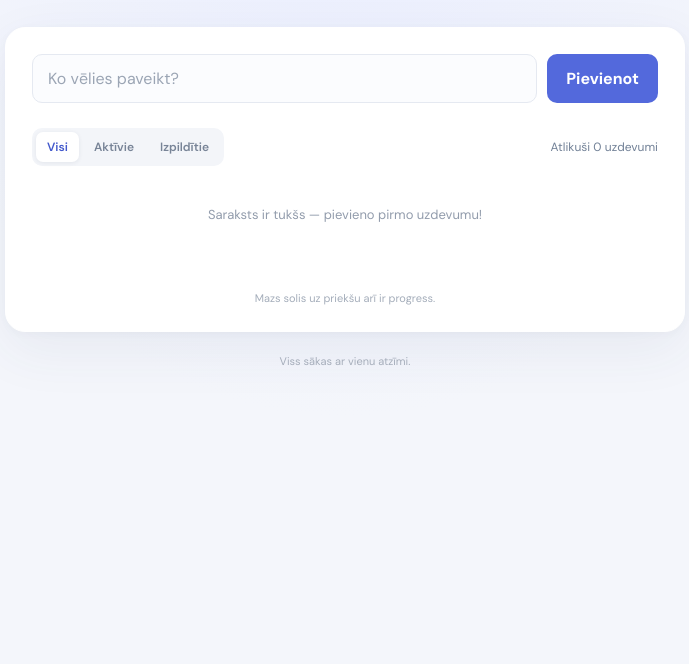
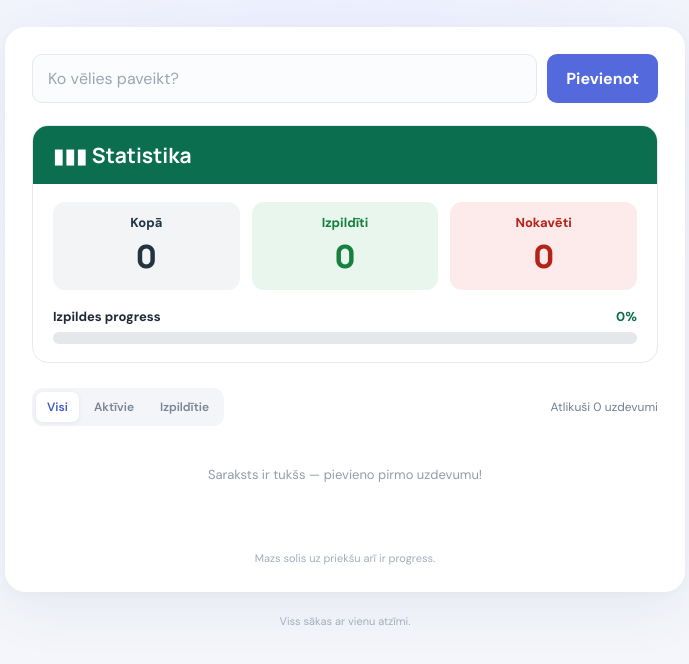
Before and after one commit to andisg/mi-pd1-uzdevumi, a plain HTML site: page index.html in a window 1280 px wide. Shown: the part 194-858 px from the top of the page, without its empty margins (295-984 px from the left). Before the commit the page ends 800 px from the top, so only its background shows below. Drawn offline with Linux system fonts and the light colour scheme.

```diff
--- a/app.js
+++ b/app.js
@@ -45,6 +45,21 @@ function dzestUzdevumu(id) {
   atjaunotSaskarni();
 }
 
+// Atjauno statistikas skaitļus un izpildes progresa joslu.
+function renderStats() {
+  const total = uzdevumi.length;
+  const completed = uzdevumi.filter((uzdevums) => uzdevums.done).length;
+  const sodien = new Date(Date.now() - new Date().getTimezoneOffset() * 60000).toISOString().slice(0, 10);
+  const overdue = uzdevumi.filter((uzdevums) => !uzdevums.done && uzdevums.due && uzdevums.due < sodien).length;
+  const percent = total ? Math.round((completed / total) * 100) : 0;
+  document.querySelector('#stats-total').textContent = total;
+  document.querySelector('#stats-completed').textContent = completed;
+  document.querySelector('#stats-overdue').textContent = overdue;
+  document.querySelector('#stats-percent').textContent = `${percent}%`;
+  document.querySelector('#stats-progress').setAttribute('aria-valuenow', String(percent));
+  document.querySelector('#stats-progress-fill').style.width = `${percent}%`;
+}
+
 // Izveido viena uzdevuma HTML elementu, izmantojot drošu teksta ievietošanu.
 function izveidotUzdevumaElementu(uzdevums) {
   const elements = document.createElement('li');
@@ -81,6 +96,7 @@ function attēlotUzdevumus() {
   }
   const atlikusi = uzdevumi.filter((uzdevums) => !uzdevums.done).length;
   skaititajs.textContent = `Atlikuši ${atlikusi} ${atlikusi === 1 ? 'uzdevums' : 'uzdevumi'}`;
+  renderStats();
 }
 
 // Saglabā izmaiņas un atjauno redzamo sarakstu.
--- a/index.html
+++ b/index.html
@@ -23,6 +23,33 @@
         <button id="add-btn" type="submit">Pievienot</button>
       </form>
 
+      <section class="statistika" aria-labelledby="statistikas-virsraksts">
+        <h2 id="statistikas-virsraksts"><span aria-hidden="true">▮▮▮</span> Statistika</h2>
+        <div class="statistikas-kartites">
+          <article class="statistikas-kartite statistikas-kopa">
+            <h3>Kopā</h3>
+            <p id="stats-total">0</p>
+          </article>
+          <article class="statistikas-kartite statistikas-izpilditi">
+            <h3>Izpildīti</h3>
+            <p id="stats-completed">0</p>
+          </article>
+          <article class="statistikas-kartite statistikas-nokaveti">
+            <h3>Nokavēti</h3>
+            <p id="stats-overdue">0</p>
+          </article>
+        </div>
+        <div class="statistikas-progress">
+          <div class="statistikas-progress-teksts">
+            <span>Izpildes progress</span>
+            <span id="stats-percent">0%</span>
+          </div>
+          <div id="stats-progress" class="statistikas-progress-sliede" role="progressbar" aria-label="Izpildes progress" aria-valuemin="0" aria-valuemax="100" aria-valuenow="0">
+            <span id="stats-progress-fill"></span>
+          </div>
+        </div>
+      </section>
+
       <div class="riki" aria-label="Saraksta filtri">
         <div class="filtri" role="group" aria-label="Filtrēt uzdevumus">
           <button class="filtrs aktīvs" type="button" data-filter="all" aria-pressed="true">Visi</button>
--- a/style.css
+++ b/style.css
@@ -38,6 +38,20 @@ h1 { margin: 0; font-family: Manrope, sans-serif; font-size: clamp(34px, 7vw, 46
 #add-btn { flex: 0 0 auto; padding: 0 19px; border: 0; border-radius: 10px; color: #fff; background: var(--zils); font-weight: 700; transition: background .2s, transform .2s; }
 #add-btn:hover { transform: translateY(-1px); background: #4359cc; }
 
+.statistika { overflow: hidden; margin-top: 22px; border: 1px solid var(--robeza); border-radius: 16px; background: #fff; }
+.statistika > h2 { margin: 0; padding: 15px 20px; color: #fff; background: #0b6e4f; font-family: Manrope, sans-serif; font-size: 21px; }
+.statistikas-kartites { display: grid; grid-template-columns: repeat(3, minmax(0, 1fr)); gap: 12px; padding: 18px 20px; }
+.statistikas-kartite { padding: 12px; border-radius: 12px; color: #203442; background: #f3f4f6; text-align: center; }
+.statistikas-kartite h3 { margin: 0; font-size: 13px; }
+.statistikas-kartite p { margin: 3px 0 0; font-family: Manrope, sans-serif; font-size: 32px; font-weight: 800; }
+.statistikas-izpilditi { color: #16803c; background: #e8f6ee; }
+.statistikas-nokaveti { color: #b42318; background: #fdeaea; }
+.statistikas-progress { padding: 0 20px 18px; }
+.statistikas-progress-teksts { display: flex; justify-content: space-between; margin-bottom: 7px; font-size: 13px; font-weight: 700; }
+#stats-percent { color: #0b6e4f; }
+.statistikas-progress-sliede { height: 12px; overflow: hidden; border-radius: 999px; background: #e5e7eb; }
+#stats-progress-fill { display: block; width: 0; height: 100%; border-radius: inherit; background: #0b6e4f; transition: width .25s ease; }
+
 .riki { display: flex; align-items: center; justify-content: space-between; gap: 12px; margin: 25px 0 12px; }
 .filtri { display: flex; gap: 4px; padding: 4px; border-radius: 10px; background: #f3f5f9; }
 .filtrs { padding: 7px 11px; border: 0; border-radius: 7px; color: #788497; background: transparent; font-size: 12px; font-weight: 600; transition: color .2s, background .2s, box-shadow .2s; }
@@ -65,6 +79,10 @@ footer { margin-top: 22px; color: #a5adba; font-size: 11px; text-align: center;
   .panelis { padding: 18px 16px; border-radius: 16px; }
   .pievienosana { gap: 7px; }
   #add-btn { padding: 0 13px; }
+  .statistikas-kartites { gap: 7px; padding: 14px 10px; }
+  .statistikas-kartite { padding: 10px 5px; }
+  .statistikas-kartite p { font-size: 27px; }
+  .statistikas-progress { padding: 0 12px 15px; }
   .riki { align-items: flex-start; flex-direction: column; }
 }
 @media (prefers-reduced-motion: reduce) { *, *::before, *::after { scroll-behavior: auto !important; animation-duration: .01ms !important; transition-duration: .01ms !important; } }
```
Also changed, not shown: 1 other file.
